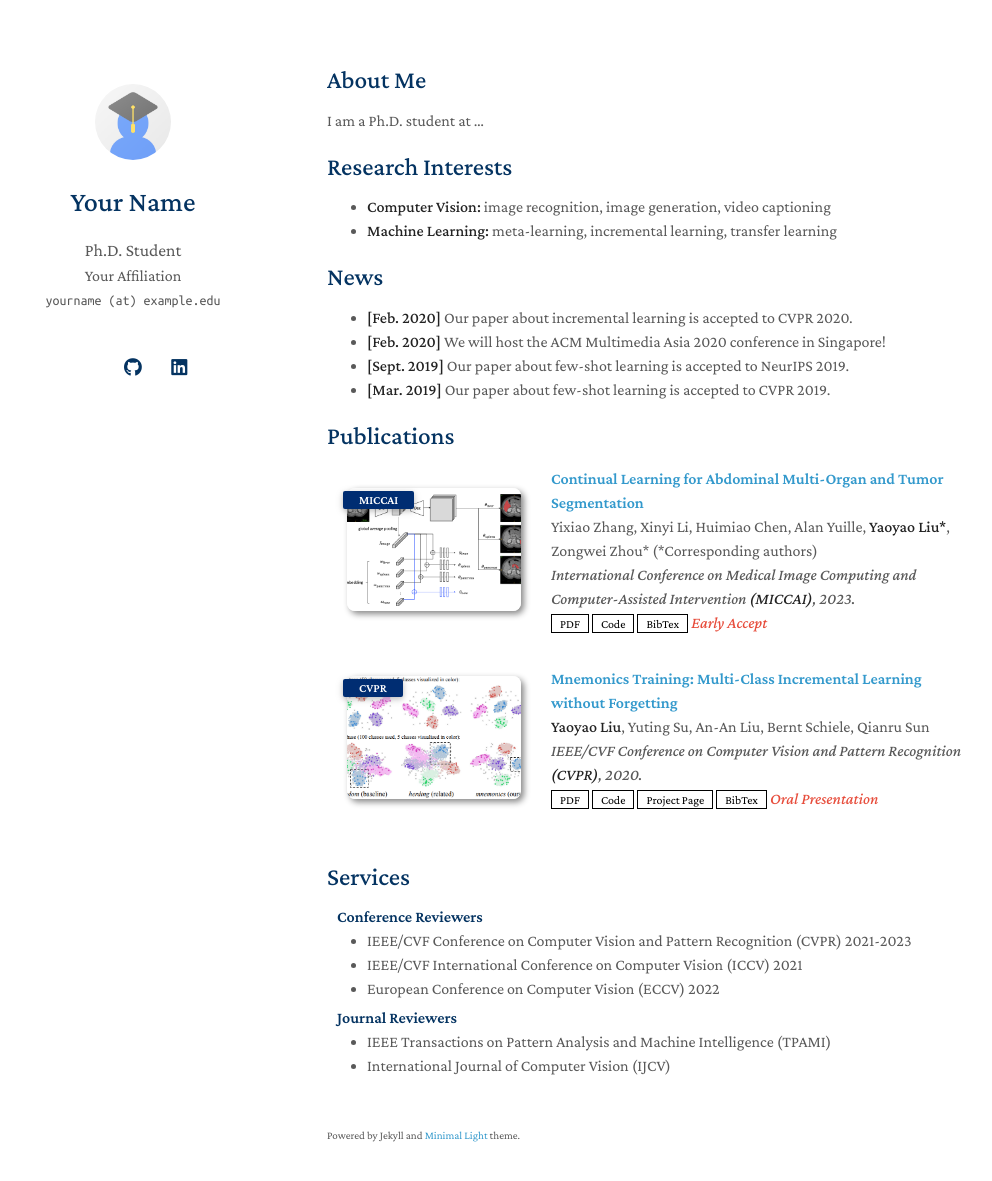
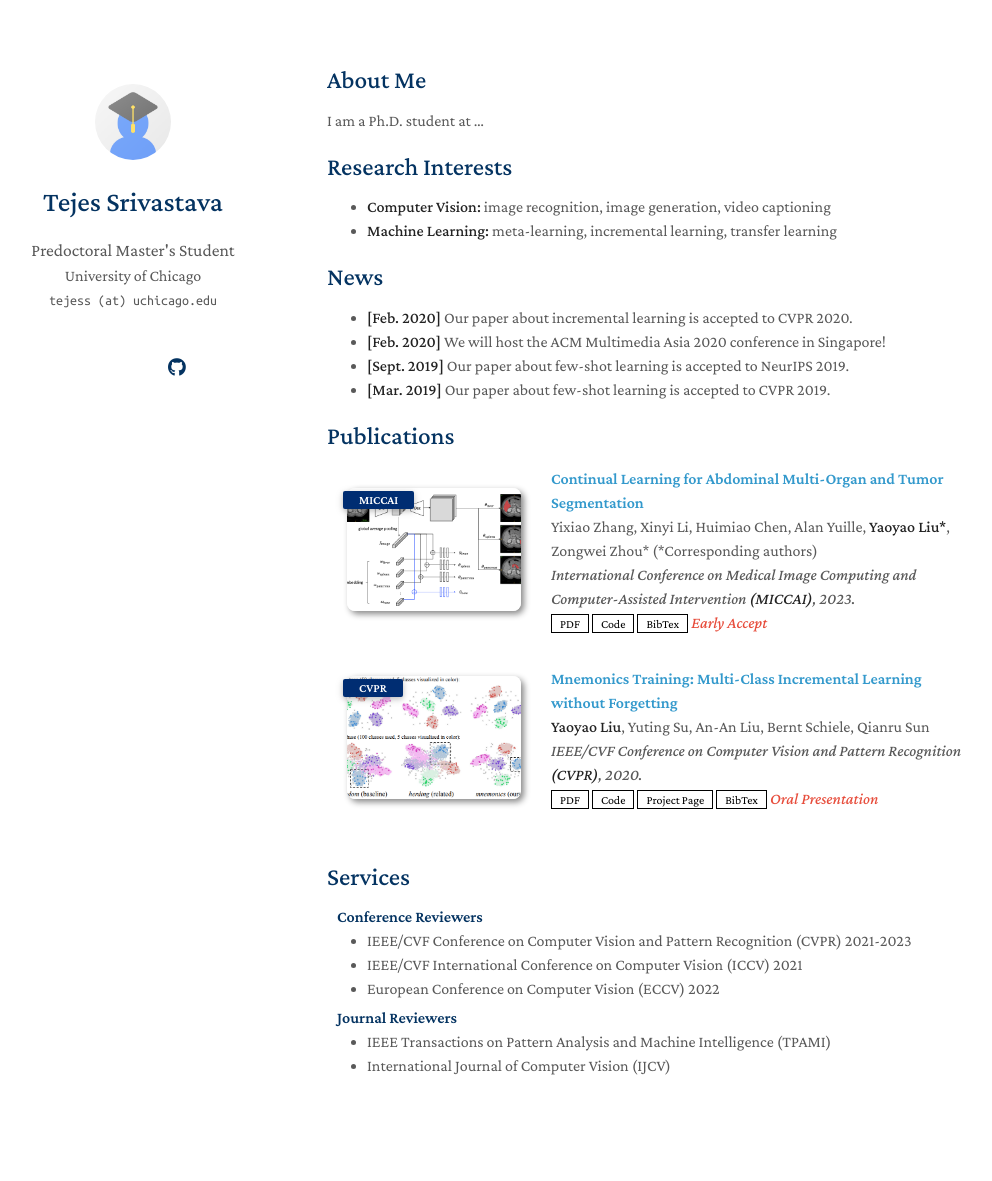
Before and after one commit to tejess/tejess.github.io, a Jekyll site: the page built from index.md, in a window 1280 px wide and 1216 px high. Shown: the top 1181 px of the window, without its empty margins (143-1135 px from the left). Built offline with Jekyll 4.4.1, drawn with Linux system fonts in a browser that asks for light colours; a style sheet for code colours, icons or effects is not loaded; our own code applies the rules of GitHub Pages for plain Markdown files.

Commit message:
Update _config.yml

```diff
--- a/_config.yml
+++ b/_config.yml
@@ -1,22 +1,20 @@
 # Basic Information
-title: Your Name
-position: Ph.D. Student
-affiliation: Your Affiliation
-email: yourname (at) example.edu
+title: Tejes Srivastava
+position: Predoctoral Master's Student
+affiliation: University of Chicago
+email: tejess (at) uchicago.edu
 
 # Search Engine Optimization (SEO)
 # The following information is used to improve the website traffic from search engines, e.g., Google.
-keywords: minimal light
-description: The Minimal Light is a simple and elegant jekyll theme for academic personal homepage.
+keywords: Tejes Srivastava
+description: Tejes' homepage
 canonical: https://minimal-light-theme.yliu.me/
 
 # Links
 # If you don't need one of them, you may delete the corresponding line.
-google_scholar: https://scholar.google.com/
+google_scholar: https://scholar.google.com/citations?hl=en&user=NTLVnU0AAAAJ
 cv_link: assets/files/curriculum_vitae.pdf
-github_link: https://github.com/
-linkedin: https://www.linkedin.com/
-twitter: https://twitter.com/
+github_link: https://github.com/tejess
 
 # Images (e.g., your profile picture and your website's favicon)
 # "favicon" and "favicon_dark" are used for the light and dark modes, respectively.
@@ -26,7 +24,7 @@ favicon_dark: ./assets/img/favicon-dark.png
 
 # Footnote
 # You may use the option to disable the footnote, "Powered by Jekyll and Minimal Light theme."
-enable_footnote: true
+enable_footnote: false
 
 # Auto Dark Mode
 # You may use the option to disable the automatic dark theme
```
